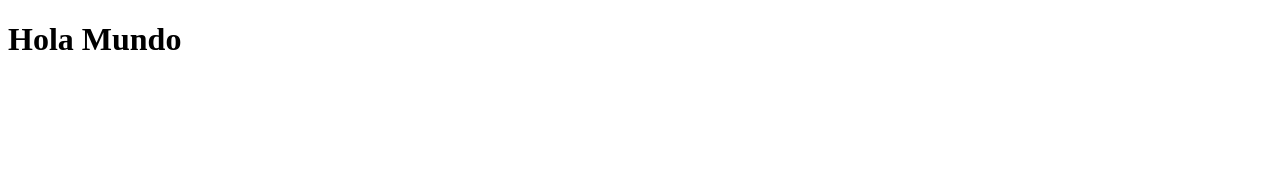
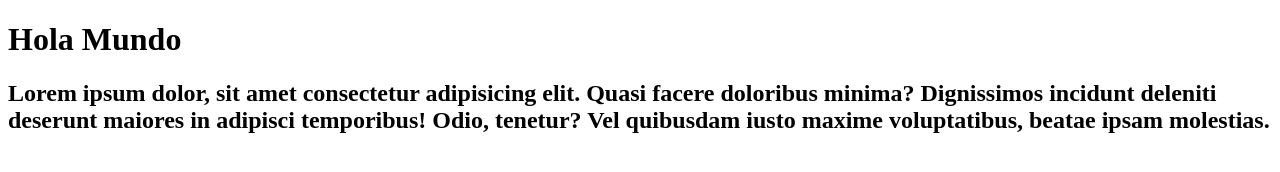
Before and after one commit to Linabambague04/lina_1059238188, a plain HTML site: page EjercicioNo1.html in a window 1280 px wide. Drawn offline with Linux system fonts and the light colour scheme.

Commit message:
Versión página V1

```diff
--- a/EjercicioNo1.html
+++ b/EjercicioNo1.html
@@ -7,5 +7,8 @@
 </head>
 <body>
     <h1>Hola Mundo</h1>
+    <h2>Lorem ipsum dolor, sit amet consectetur adipisicing elit. Quasi facere doloribus minima?
+    Dignissimos incidunt deleniti deserunt maiores in adipisci temporibus! Odio, tenetur? Vel quibusdam
+    iusto maxime voluptatibus, beatae ipsam molestias.</h2>
 </body>
 </html>
```
